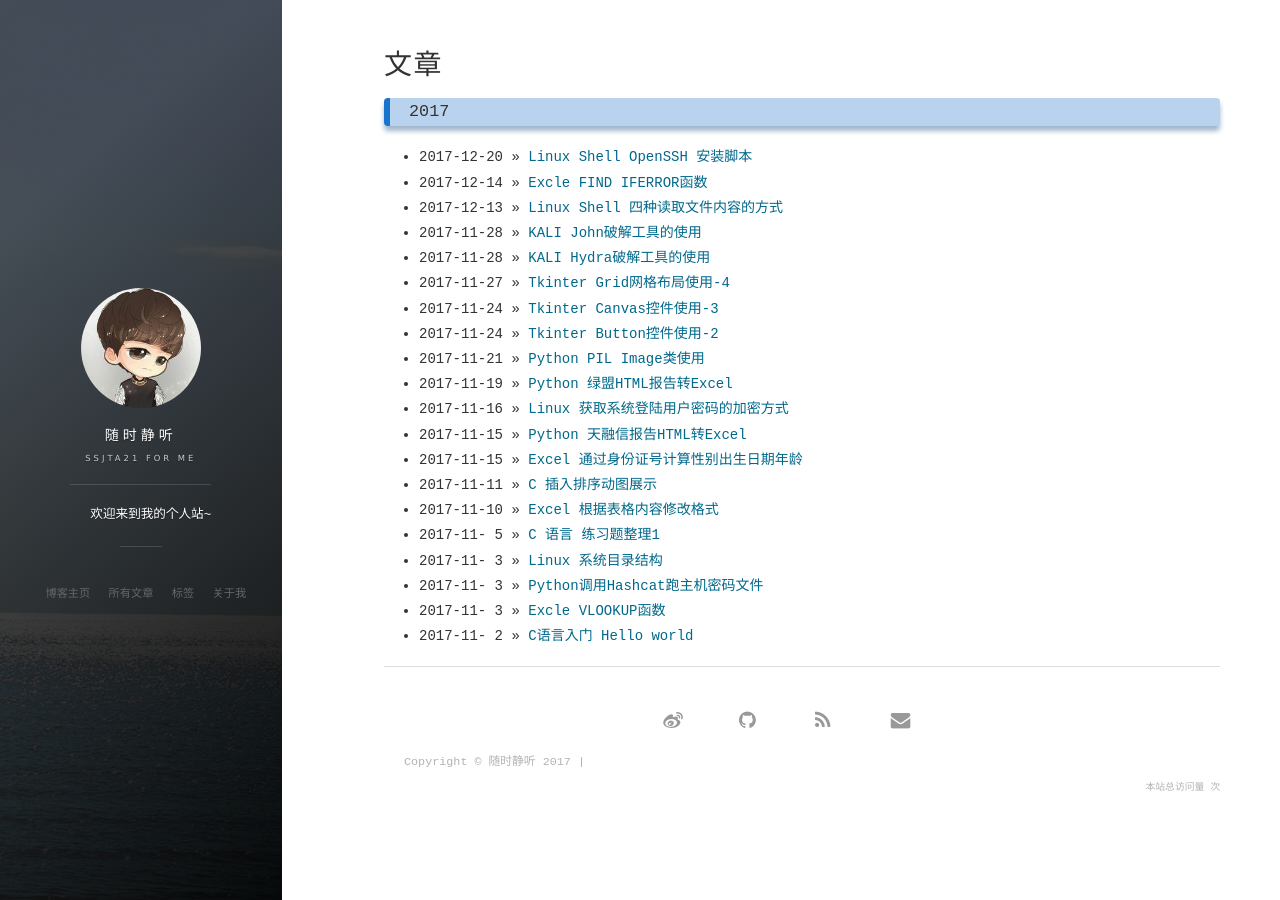
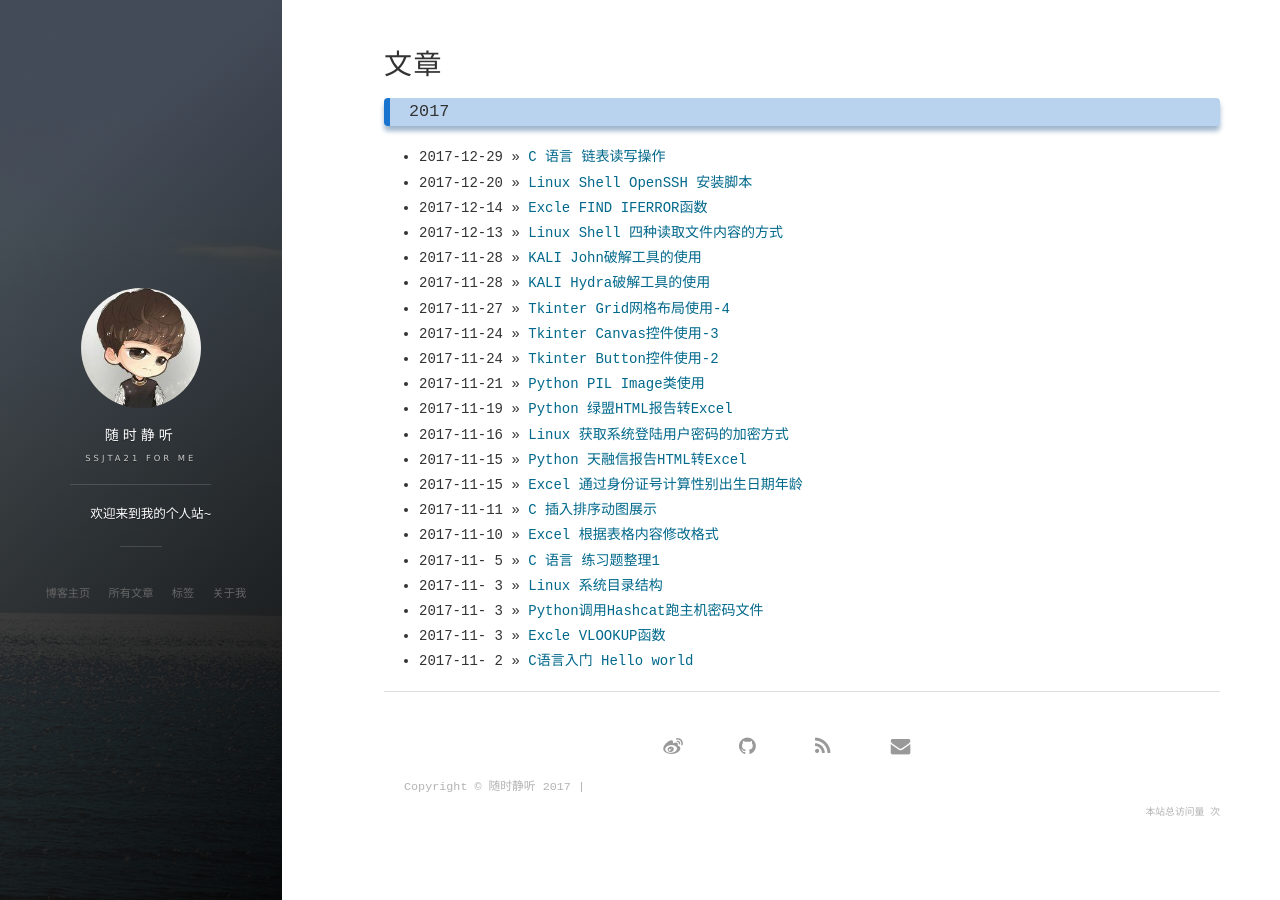
Before and after one commit to ssjt21/ssjt21.github.io, a Jekyll site: the page built from archive.html, in a window 1280 px wide. Built offline with Jekyll 4.4.1, drawn with Linux system fonts in a browser that asks for light colours; nearby versions of some CDN libraries; comment, search, counter and statistics services are not loaded; some of the changed lines change nothing that is shown.

Commit message:
struct read and write

````diff
--- a/_posts/2017-11-11-C_InsertSort.md
+++ b/_posts/2017-11-11-C_InsertSort.md
@@ -56,6 +56,7 @@
 
 - [C 语言 练习题整理1](http://ssjt21.github.io/2017/11/C_Exercises1/)
 
+-[C 语言 链表读写操作](http://ssjt21.github.io/2017/11/C_binary_read_write/)
 
 
 <br>
--- /dev/null
+++ b/_posts/2017-12-29-C_binary_read_write.md
@@ -0,0 +1,121 @@
+---
+layout: post
+title: "C 语言 链表读写操作"
+date: 2017-12-29 18:51:06
+description: "C 结构体-链表二进制得方式写入文件和读取"
+tag: C
+---
+
+### 链表写入文件和读取
+- 写入数据得大小是否包括next指针，读写要一致；
+- 读数据得过程就是将文件中的数据一个一个读取，实质是创建链表的过程，只不过数据的来源是文件，但是指针中的值是垃圾值，需要单独处理构建链表；
+
+
+### struct 链表以二进制得方式写入文件和读取
+```C++
+#include<iostream>
+using namespace std;
+#include<string.h>
+#include<stdlib.h>
+#include<fstream>
+
+struct node
+{
+    int score[3];
+    char name[20];
+    struct node *next;
+};
+
+void save(struct node *head)//传入链表得首地址
+{
+    struct node* p=head;
+    fstream iostrf;//定义文件流对象用于对文件得读写
+    iostrf.open("stuf.dat",ios::out|ios::binary);
+    if(!iostrf.is_open())//判断打开文件是否成功
+    {
+        exit(0);//不成功就退出程序
+    }
+    while(p)//链表不为空就执行循环写入文件
+    {//这里得写入数据大小可以改一下将指针部分得数据去掉：write((char*)p,sizeof(*p)-sizeof(p->next));
+    //但是，记得读文件时得操作，也是读这么个大小，不要读多了
+        iostrf.write((char*)p,sizeof(*p));
+        cout<<"........"<<endl;
+        p=p->next;//移动到下一个节点
+    }
+    iostrf.close();//记得文件打开后一定要关闭
+}
+//将数据从文件中数据读入链表，实际上是创建得链表得过程
+//只不过是数据得获取不再是输入端而是从文件
+struct node* load_data()
+{
+    struct node* head=NULL,*p=NULL,*pr=NULL;
+    fstream  iostrf;
+    iostrf.open("stuf.dat",ios::in|ios::binary);
+    if(!iostrf.is_open())
+    {
+        exit(0);
+    }
+    head=p=pr=new node;//申请内容用于存放数据
+    for(;iostrf.read((char*)p,sizeof(*p));)//从文件读取数据放入*p中
+    {
+        pr->next=p;
+        p->next=NULL;
+        pr=p;
+        p=new node;
+    }
+    iostrf.close();
+return head;
+}
+void display(struct node* head)//暑促链表中得数据
+{
+    struct node *p=head;
+    while(p)
+    {
+        cout<<p->score[0]<<" ";
+        cout<<p->score[1]<<" ";
+        cout<<p->score[2]<<" ";
+        cout<<p->name<<endl;
+        p=p->next;
+    }
+}
+int main()
+{
+    struct node* head,*p;
+
+    // p=head=new node;
+    // p->score[0]=11;
+    // p->score[1]=22;
+    // p->score[2]=33;
+    // strcpy(p->name,"xioaming");
+
+    // p=new node;
+    // p->score[0]=55;
+    // p->score[1]=66;
+    // p->score[2]=77;
+    // strcpy(p->name,"hello");
+    // head->next=p;
+    // p->next=NULL;
+
+    // p=new node;
+    // p->score[0]=88;
+    // p->score[1]=66;
+    // p->score[2]=99;
+    // strcpy(p->name,"hello");
+    // head->next->next=p;
+    // p->next=NULL;
+    head =load_data();
+    display(head);
+    // save(head);
+    return 0;
+}
+```
+推荐阅读：
+
+- [C 语言 练习题整理1](http://ssjt21.github.io/2017/11/C_Exercises1/)
+
+- [C 语言 插入排序 ] (http://ssjt21.github.io/2017/11/C_InserSort/)
+
+
+<br>
+
+转载请注明：[随时静听的博客](http://ssjt21.github.io) » [点击阅读原文](http://ssjt21.github.io/2017/11/C_binary_read_write/)
````
